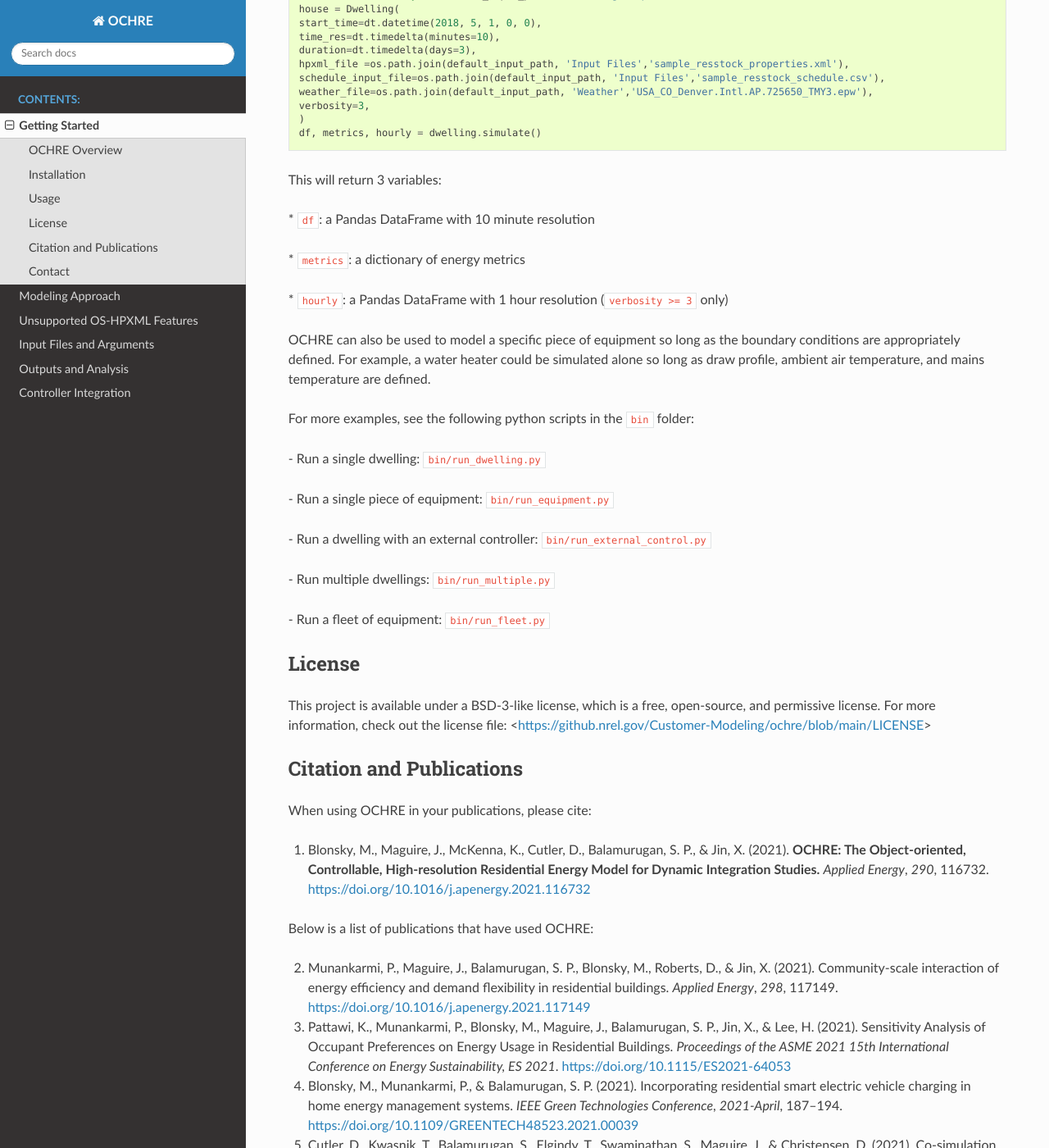
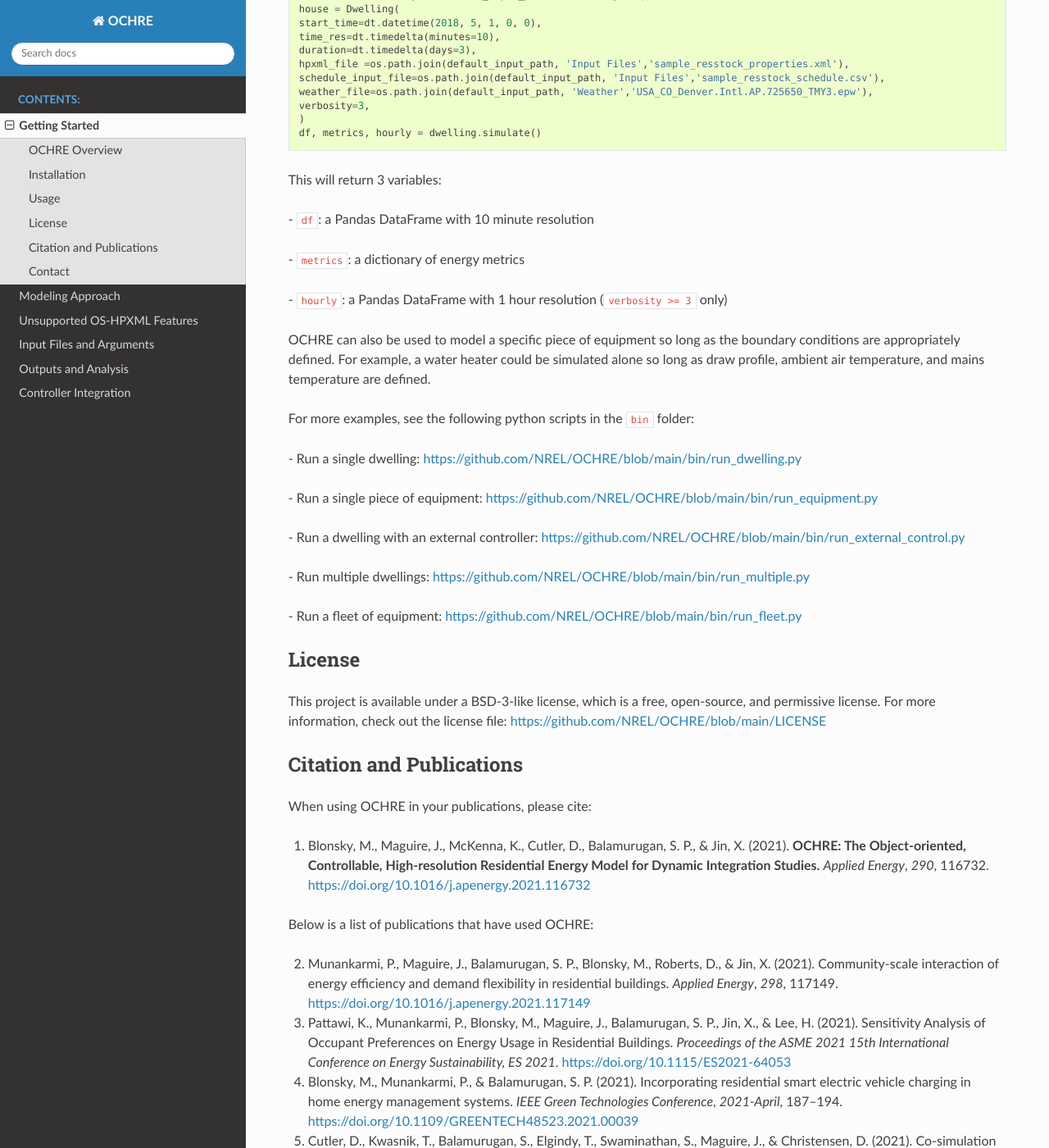
Before and after one commit to NREL/OCHRE, a Sphinx documentation site: the page built from docs/source/Introduction.rst, in a window 1280 px wide and 1400 px high, scrolled down 1122 px. Shown: the whole window at 82% size. Built offline with Sphinx 7.4.7 and the Read the Docs theme 2.0.0, drawn with Linux system fonts in a browser that asks for light colours; some of the changed lines change nothing that is shown.

Commit message:
intro final?

```diff
--- a/docs/source/Introduction.rst
+++ b/docs/source/Introduction.rst
@@ -73,11 +73,11 @@
 
 This will return 3 variables:
 
-\* ``df``: a Pandas DataFrame with 10 minute resolution
+\- ``df``: a Pandas DataFrame with 10 minute resolution
 
-\* ``metrics``: a dictionary of energy metrics
+\- ``metrics``: a dictionary of energy metrics
 
-\* ``hourly``: a Pandas DataFrame with 1 hour resolution (``verbosity >= 3``
+\- ``hourly``: a Pandas DataFrame with 1 hour resolution (``verbosity >= 3``
 only)
 
 OCHRE can also be used to model a specific piece of equipment so long as
@@ -88,22 +88,22 @@
 For more examples, see the following python scripts in the ``bin``
 folder:
 
-\- Run a single dwelling: ``bin/run_dwelling.py``
+\- Run a single dwelling: https://github.com/NREL/OCHRE/blob/main/bin/run_dwelling.py
 
-\- Run a single piece of equipment: ``bin/run_equipment.py``
+\- Run a single piece of equipment: https://github.com/NREL/OCHRE/blob/main/bin/run_equipment.py
 
-\- Run a dwelling with an external controller: ``bin/run_external_control.py``
+\- Run a dwelling with an external controller: https://github.com/NREL/OCHRE/blob/main/bin/run_external_control.py
 
-\- Run multiple dwellings: ``bin/run_multiple.py``
+\- Run multiple dwellings: https://github.com/NREL/OCHRE/blob/main/bin/run_multiple.py
 
-\- Run a fleet of equipment: ``bin/run_fleet.py``
+\- Run a fleet of equipment: https://github.com/NREL/OCHRE/blob/main/bin/run_fleet.py
 
 License
 -------
 
 This project is available under a BSD-3-like license, which is a free,
 open-source, and permissive license. For more information, check out the license file:
-<https://github.nrel.gov/Customer-Modeling/ochre/blob/main/LICENSE>
+https://github.com/NREL/OCHRE/blob/main/LICENSE
 
 Citation and Publications
 -------------------------
```
